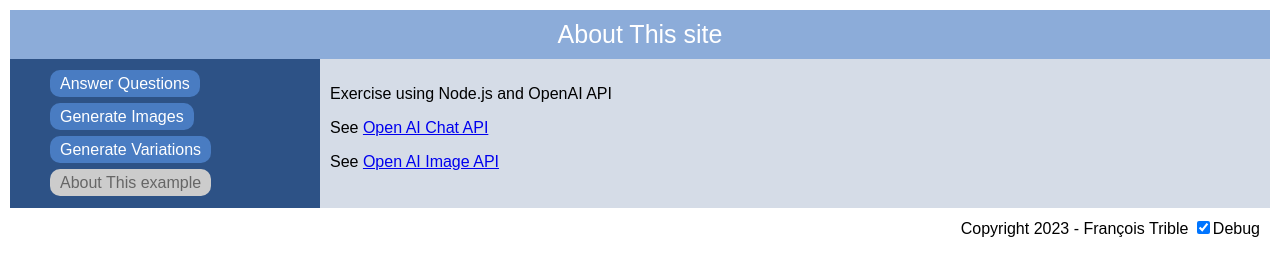
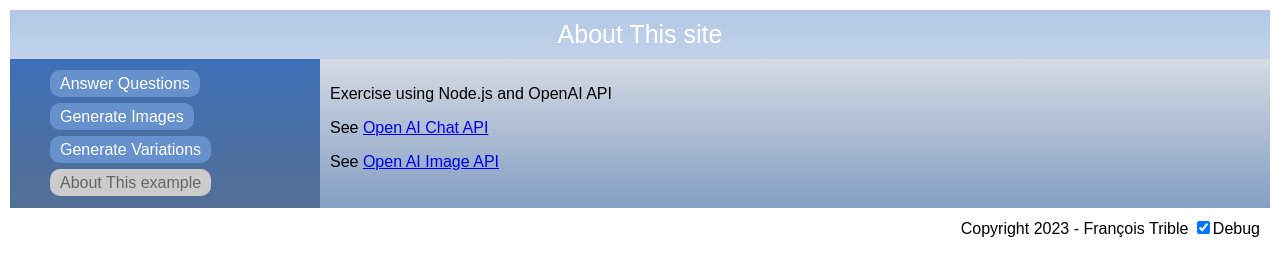
Before and after one commit to ftrible/test, a website: page htdocs/about.html in a window 1280 px wide. Drawn offline with Linux system fonts and the light colour scheme; no server answers.

Commit message:
linear-gradients are best

```diff
--- a/htdocs/style.css
+++ b/htdocs/style.css
@@ -2,7 +2,7 @@
   --main-bg-color:hsl(37, 40%, 50%);
   --mhue:215;
   --msat:50%;
-  --mlum:70%;
+  --mlum:80%;
 }
 body {
   font-family: Arial, sans-serif;
@@ -89,11 +89,11 @@ td {
   border-bottom: 1px solid #ddd;
 }
 table tr:nth-child(odd) td{
-  background-color: hsla(var(--mhue),var(--msat),calc(var(--mlum)*0.5), 0.3);
+  background-color: hsla(var(--mhue),var(--msat),calc(var(--mlum)*0.9), 0.4);
 
 }
 table tr:nth-child(even) td{
-  background-color: hsla(var(--mhue),var(--msat),calc(var(--mlum)*0.8), 0.3);
+  background-color: hsla(var(--mhue),var(--msat),calc(var(--mlum)*0.7), 0.4);
 }
 
 .image-hover {
@@ -110,6 +110,7 @@ table tr:nth-child(even) td{
 /* Style the header */
 header {
   background-color: hsla(var(--mhue),var(--msat),var(--mlum), 1);
+  background: linear-gradient(hsla(var(--mhue),var(--msat),var(--mlum), 1), hsla(var(--mhue),var(--msat),var(--mlum), 0.8) );
   padding: 10px;
   text-align: center;
   font-size: 25px;
@@ -127,8 +128,8 @@ nav {
   -webkit-flex: 1;
   -ms-flex: 1;
   flex: 1;
-  background:hsla(var(--mhue),var(--msat),calc(var(--mlum)*0.5),1);
-  /*padding: 10px;*/
+  background-color:hsla(var(--mhue),var(--msat),calc(var(--mlum)*0.5),1);
+  background: linear-gradient(hsla(var(--mhue),var(--msat),calc(var(--mlum)*0.6), 1), hsla(var(--mhue),var(--msat),calc(var(--mlum)*0.4), 0.8) );
 }
 
 /* Style the list inside the menu */
@@ -145,6 +146,8 @@ article {
   -ms-flex: 3;
   flex: 3;
   background-color: hsla(var(--mhue),var(--msat),calc(var(--mlum)*0.5),0.2);
+  background: linear-gradient(hsla(var(--mhue),var(--msat),calc(var(--mlum)*0.4), 0.2), hsla(var(--mhue),var(--msat),calc(var(--mlum)*0.5), 0.6) );
+
   padding: 10px;
 }
 
```
